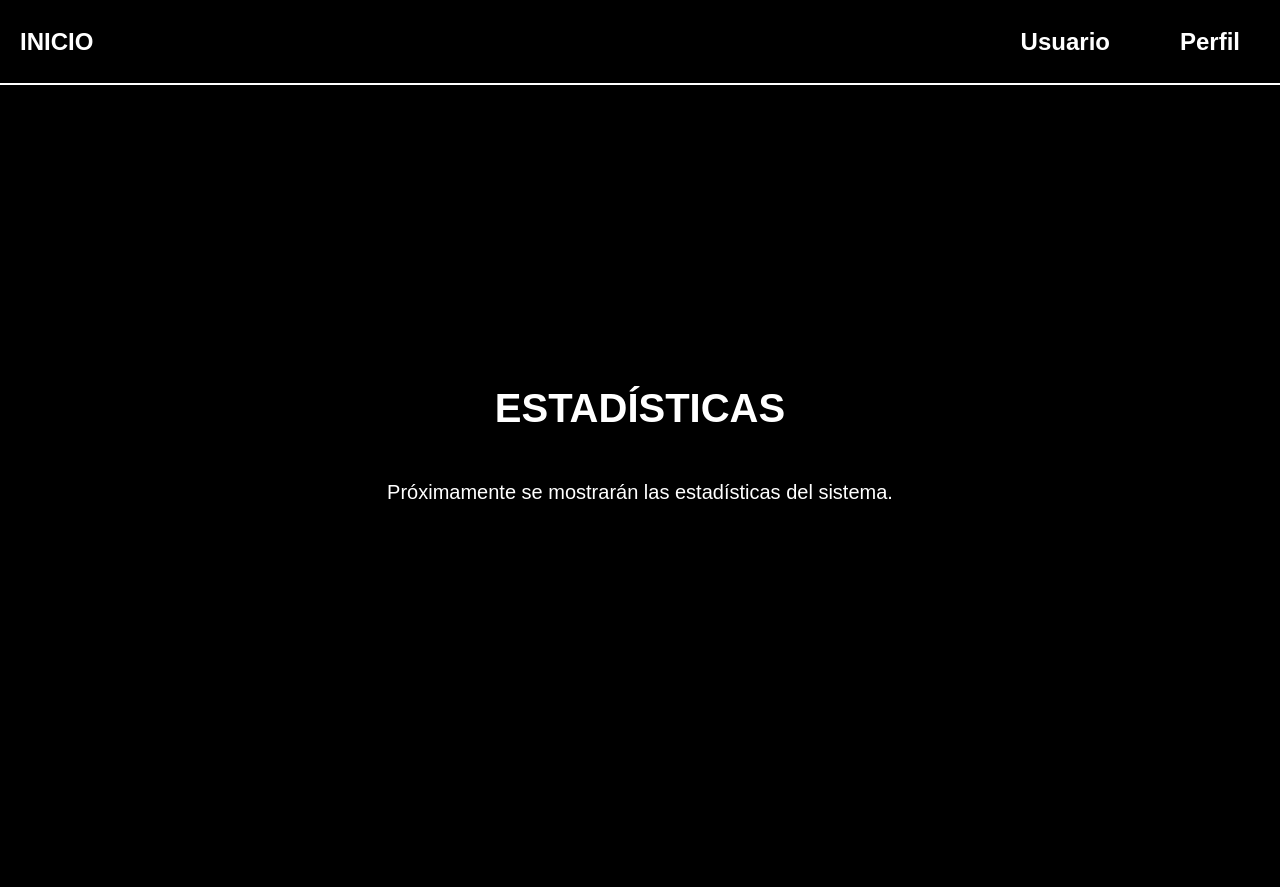
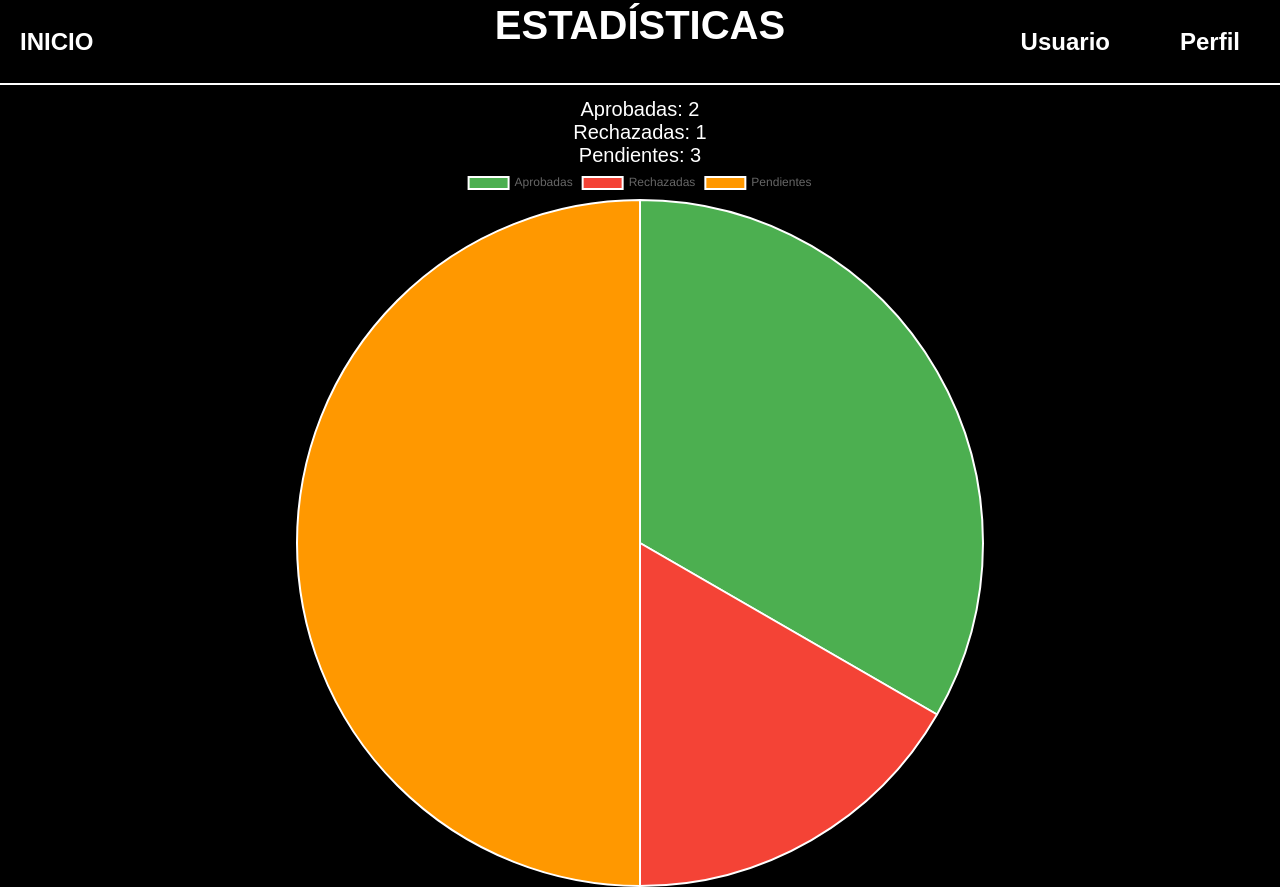
Before and after one commit to USM-Wolffe/Proyecto-de-Software, a Django app: page /estadisticas/ in a window 1280 px wide. Before the commit the page ends 499 px from the top, so only its background shows below. Run offline with Django 4.2, Linux system fonts and the light colour scheme; data comes from the database, SQL or seed files in the repository.

Commit message:
Add functional statistics page

```diff
--- a/RendicionDeGastos/MainApp/templates/MainApp/estadisticas.html
+++ b/RendicionDeGastos/MainApp/templates/MainApp/estadisticas.html
@@ -19,7 +19,34 @@
     </header>
     <main class="main-content">
         <h1 class="welcome-text">ESTADÍSTICAS</h1>
-        <p>Próximamente se mostrarán las estadísticas del sistema.</p>
+
+        <div class="stats">
+            <p>Aprobadas: {{ aprobadas }}</p>
+            <p>Rechazadas: {{ rechazadas }}</p>
+            <p>Pendientes: {{ pendientes }}</p>
+        </div>
+
+        <canvas id="statusChart" width="400" height="400"></canvas>
     </main>
+
+    <!-- Cargar Chart.js desde CDN -->
+    <script src="https://cdn.jsdelivr.net/npm/chart.js"></script>
+    <script>
+        const ctx = document.getElementById('statusChart');
+        const chart = new Chart(ctx, {
+            type: 'pie',
+            data: {
+                labels: ['Aprobadas', 'Rechazadas', 'Pendientes'],
+                datasets: [{
+                    data: [{{ aprobadas }}, {{ rechazadas }}, {{ pendientes }}],
+                    backgroundColor: ['#4CAF50', '#f44336', '#FF9800'],
+                }]
+            },
+            options: {
+                responsive: true,
+                maintainAspectRatio: false
+            }
+        });
+    </script>
 </body>
 </html>
--- a/RendicionDeGastos/MainApp/views.py
+++ b/RendicionDeGastos/MainApp/views.py
@@ -164,7 +164,18 @@
 
 # Vista de estadísticas
 def estadisticas(request):
-    return render(request, 'MainApp/estadisticas.html')
+    # Contar las rendiciones según su estado
+    aprobadas = Rendicion.objects.filter(estado='Aprobado').count()
+    rechazadas = Rendicion.objects.filter(estado='Rechazado').count()
+    pendientes = Rendicion.objects.filter(estado='Pendiente').count()
+
+    context = {
+        'aprobadas': aprobadas,
+        'rechazadas': rechazadas,
+        'pendientes': pendientes,
+    }
+
+    return render(request, 'MainApp/estadisticas.html', context)
 
 # Vista para generar informe
 def generar_informe(request):
```
